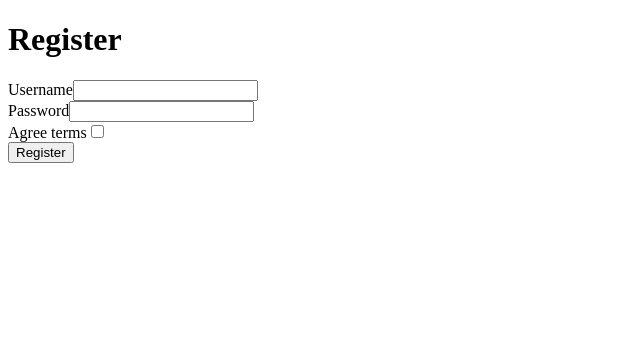
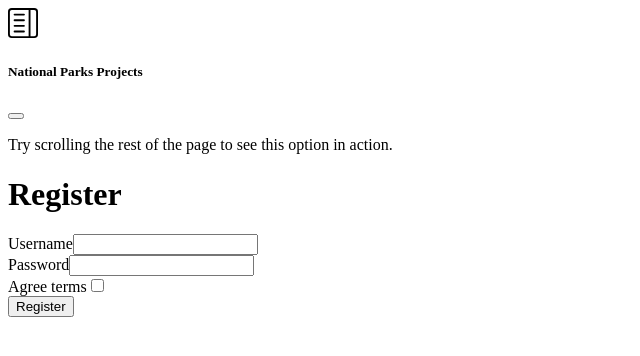
Before and after one commit to HugoMarx/NationalParks, a Symfony app: template templates/registration/register.html.twig in a window 1280 px wide. Shown: the top 356 px of the page, without its empty margins (0-640 px from the left). Run offline with Twig, Linux system fonts and the light colour scheme; the template is opened without the code that fills it, so the values that code supplies are empty; form fields are guessed from the names that the template uses; some libraries are stand-ins or nearby versions.

Commit message:
Sidebar setup

```diff
--- a/assets/app.js
+++ b/assets/app.js
@@ -7,6 +7,11 @@
 
 // any CSS you import will output into a single css file (app.css in this case)
 import './styles/app.scss';
+import './styles/sidebar.scss';
+
+require('bootstrap');
 
 // start the Stimulus application
 import './bootstrap';
+
+console.log('hello world');
--- a/assets/styles/app.scss
+++ b/assets/styles/app.scss
@@ -2,5 +2,4 @@ body {
     background-color: lightgray;
 }
 
-
 @import "~bootstrap/scss/bootstrap";
--- a/composer.json
+++ b/composer.json
@@ -43,6 +43,7 @@
         "symfony/web-link": "6.1.*",
         "symfony/webpack-encore-bundle": "^1.15",
         "symfony/yaml": "6.1.*",
+        "twbs/bootstrap-icons": "^1.9",
         "twig/extra-bundle": "^2.12|^3.0",
         "twig/twig": "^2.12|^3.0"
     },
--- a/package.json
+++ b/package.json
@@ -1,10 +1,12 @@
 {
     "devDependencies": {
         "@hotwired/stimulus": "^3.0.0",
+        "@popperjs/core": "^2.11.6",
         "@symfony/stimulus-bridge": "^3.2.0",
         "@symfony/webpack-encore": "^3.0.0",
         "bootstrap": "^5.2.0",
         "core-js": "^3.23.0",
+        "jquery": "^3.6.0",
         "regenerator-runtime": "^0.13.9",
         "sass": "^1.54.4",
         "sass-loader": "13.0.0",
--- /dev/null
+++ b/templates/_sidebar.html.twig
@@ -0,0 +1,19 @@
+<div class="m-4">
+  <svg type="button" data-bs-toggle="offcanvas" data-bs-target="#offcanvasWithBothOptions" aria-controls="offcanvasWithBothOptions" xmlns="http://www.w3.org/2000/svg" width="30" height="30" fill="currentColor" class="bi bi-layout-text-sidebar" viewBox="0 0 16 16">
+    <path d="M3.5 3a.5.5 0 0 0 0 1h5a.5.5 0 0 0 0-1h-5zm0 3a.5.5 0 0 0 0 1h5a.5.5 0 0 0 0-1h-5zM3 9.5a.5.5 0 0 1 .5-.5h5a.5.5 0 0 1 0 1h-5a.5.5 0 0 1-.5-.5zm.5 2.5a.5.5 0 0 0 0 1h5a.5.5 0 0 0 0-1h-5z"/>
+    <path d="M0 2a2 2 0 0 1 2-2h12a2 2 0 0 1 2 2v12a2 2 0 0 1-2 2H2a2 2 0 0 1-2-2V2zm12-1v14h2a1 1 0 0 0 1-1V2a1 1 0 0 0-1-1h-2zm-1 0H2a1 1 0 0 0-1 1v12a1 1 0 0 0 1 1h9V1z"/>
+  </svg>
+</div>
+
+
+
+<div class="offcanvas offcanvas-start" data-bs-scroll="true" tabindex="-1" id="offcanvasWithBothOptions" aria-labelledby="offcanvasWithBothOptionsLabel">
+  <div class="offcanvas-header">
+    <h5 class="offcanvas-title title" id="offcanvasWithBothOptionsLabel">National Parks Projects</h5>
+    <button type="button" class="btn-close" data-bs-dismiss="offcanvas" aria-label="Close"></button>
+  </div>
+  <div class="offcanvas-body">
+    <p>Try scrolling the rest of the page to see this option in action.</p>
+    <i class="bi bi-layout-text-sidebar"></i>
+  </div>
+</div>
--- a/templates/base.html.twig
+++ b/templates/base.html.twig
@@ -18,6 +18,7 @@
 		{% endblock %}
 	</head>
 	<body>
+	{% include "_sidebar.html.twig" %}
 		<div class="col-6 m-auto"> {% block body %}{% endblock %}
 			</div>
 		</body>
```
Also changed, not shown: assets/styles/sidebar.scss (added, +9 -0 lines), 2 other files.
